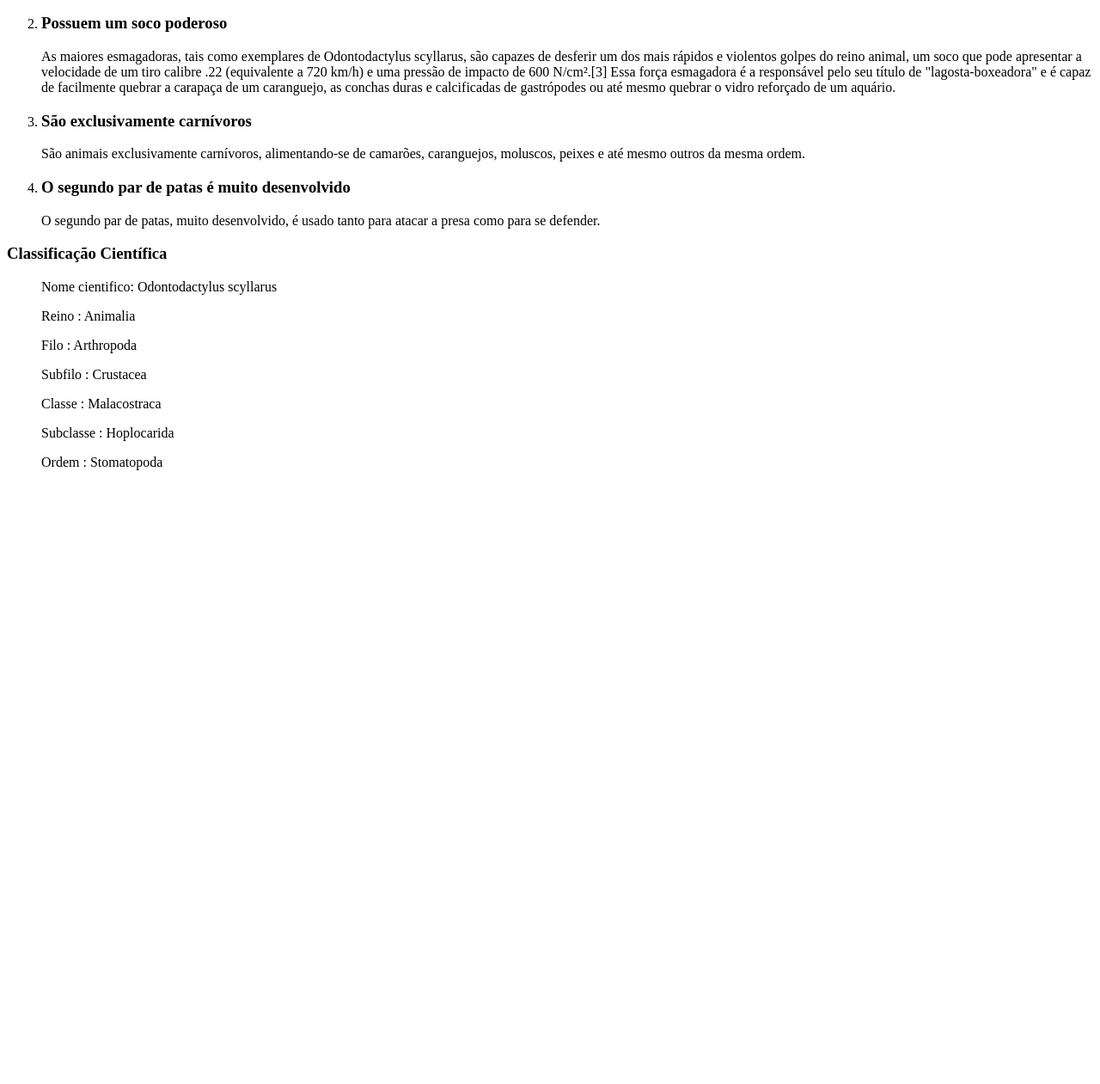
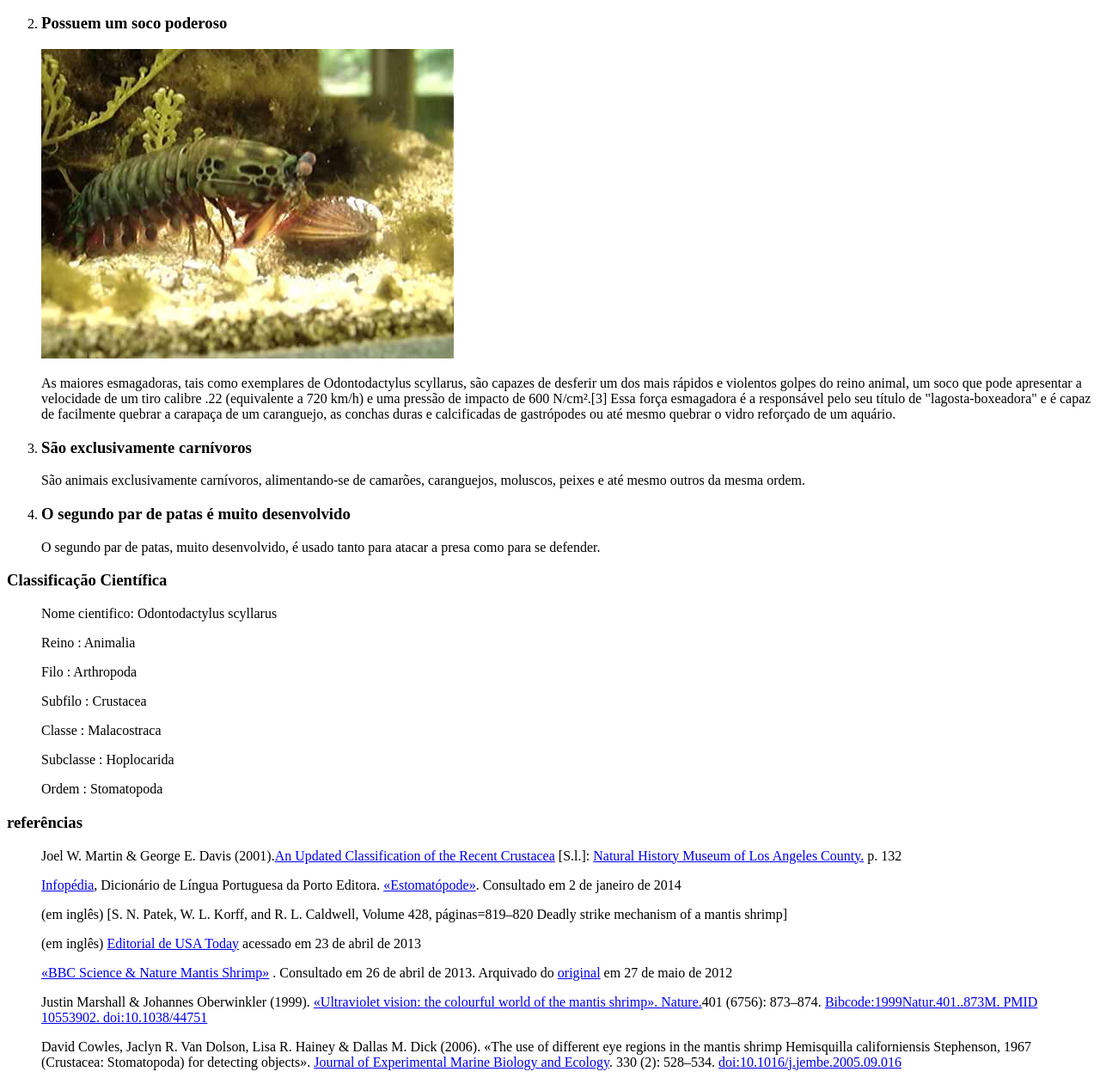
Before and after one commit to geraldoMartins22/exercicio-git, a plain HTML site: page index.html in a window 1280 px wide. Shown: the part 588-1849 px from the top of the page at 86% size. Before the commit the page ends 1151 px from the top, so only its background shows below. Drawn offline with Linux system fonts and the light colour scheme.

Commit message:
terceira parte do exercicio

```diff
--- a/index.html
+++ b/index.html
@@ -3,7 +3,7 @@
   <head>
     <meta charset="UTF-8" />
     <meta name="viewport" content="width=device-width" />
-    <title>Soco a 80km/h: Conheça o Stomatopoda</title>
+    <section><title>Soco a 80km/h: Conheça o Stomatopoda</title></section>
     <img src="250px-Odontodactylus_scyllarus1.jpg" alt="">
   </head>
   <body>
@@ -24,7 +24,7 @@
                Como cada cone pode ver cerca de 100 cores, os estomatópodes são capazes de ver 1024 cores, ou seja, 1 septilhão de cores. Em comparação, o olho humano vê 106 cores, ou seja, 1 milhão de cores apenas. A visão dos estomatópodes é sensível à luz ultravioleta, mas ainda é desconhecido se ela pode distinguir a luz infravermelha.
             </p>
            </li>
-           <li><h3>Possuem um soco poderoso</h3>
+           <li><h3>Possuem um soco poderoso</h3> <img src="hqdefault.jpg" alt="">
             <p>As maiores esmagadoras, tais como exemplares de Odontodactylus scyllarus, são capazes de desferir um dos mais rápidos e violentos golpes do reino animal, um soco que pode apresentar a velocidade de um tiro calibre .22 (equivalente a 720 km/h) e uma pressão de impacto de 600 N/cm².[3] Essa força esmagadora é a responsável pelo seu título de "lagosta-boxeadora" e é capaz de facilmente quebrar a carapaça de um caranguejo, as conchas duras e calcificadas de gastrópodes ou até mesmo quebrar o vidro reforçado de um aquário.
             </p>
            </li>
@@ -39,7 +39,7 @@
           </ol>
          </section>
     </div>
-    <div><section>
+    <div>
           <h3>Classificação Científica</h3>
     <ul>Nome cientifico: Odontodactylus scyllarus</ul>
           <ul>Reino : Animalia</ul>
@@ -48,7 +48,15 @@
           <ul>Classe : Malacostraca</ul>
           <ul>Subclasse : Hoplocarida</ul>
           <ul>Ordem : Stomatopoda</ul>
-         </section>
     </div>
+      <h3>referências</h3>
+       <ol>Joel W. Martin & George E. Davis (2001).<a href="google.com" target="_blank">An Updated Classification of the Recent Crustacea</a> [S.l.]: <a href="google.com" target="_blank">Natural History Museum of Los Angeles County.</a> p. 132
+       </ol>
+       <ol><a href="google.com" target="_blank">Infopédia</a>, Dicionário de Língua Portuguesa da Porto Editora. <a href="google.com" target="_blank">«Estomatópode»</a>. Consultado em 2 de janeiro de 2014</ol>
+       <ol>(em inglês) [S. N. Patek, W. L. Korff, and R. L. Caldwell, Volume 428, páginas=819–820 Deadly strike mechanism of a mantis shrimp]</ol>
+       <ol>(em inglês) <a href="google.com" target="_blank">Editorial de USA Today</a> acessado em 23 de abril de 2013</ol>
+       <ol><a href="google.com" target="_blank">«BBC Science & Nature Mantis Shrimp»</a> . Consultado em 26 de abril de 2013. Arquivado do <a href="google.com" target="_blank">original</a> em 27 de maio de 2012</ol>
+       <ol>Justin Marshall & Johannes Oberwinkler (1999). <a href="google.com" target="_blank">«Ultraviolet vision: the colourful world of the mantis shrimp». Nature.</a>401 (6756): 873–874. <a href="google.com" target="_blank">Bibcode:1999Natur.401..873M. PMID 10553902. doi:10.1038/44751</a></ol>
+       <ol>David Cowles, Jaclyn R. Van Dolson, Lisa R. Hainey & Dallas M. Dick (2006). «The use of different eye regions in the mantis shrimp Hemisquilla californiensis Stephenson, 1967 (Crustacea: Stomatopoda) for detecting objects». <a href="google.com" target="_blank">Journal of Experimental Marine Biology and Ecology</a>. 330 (2): 528–534. <a href="google.com" target="_blank">doi:10.1016/j.jembe.2005.09.016</a></ol>
   </body>
 </html>
--- /dev/null
+++ b/style.css
@@ -0,0 +1 @@
+index.html
```
Also changed, not shown: hqdefault.jpg (added).
